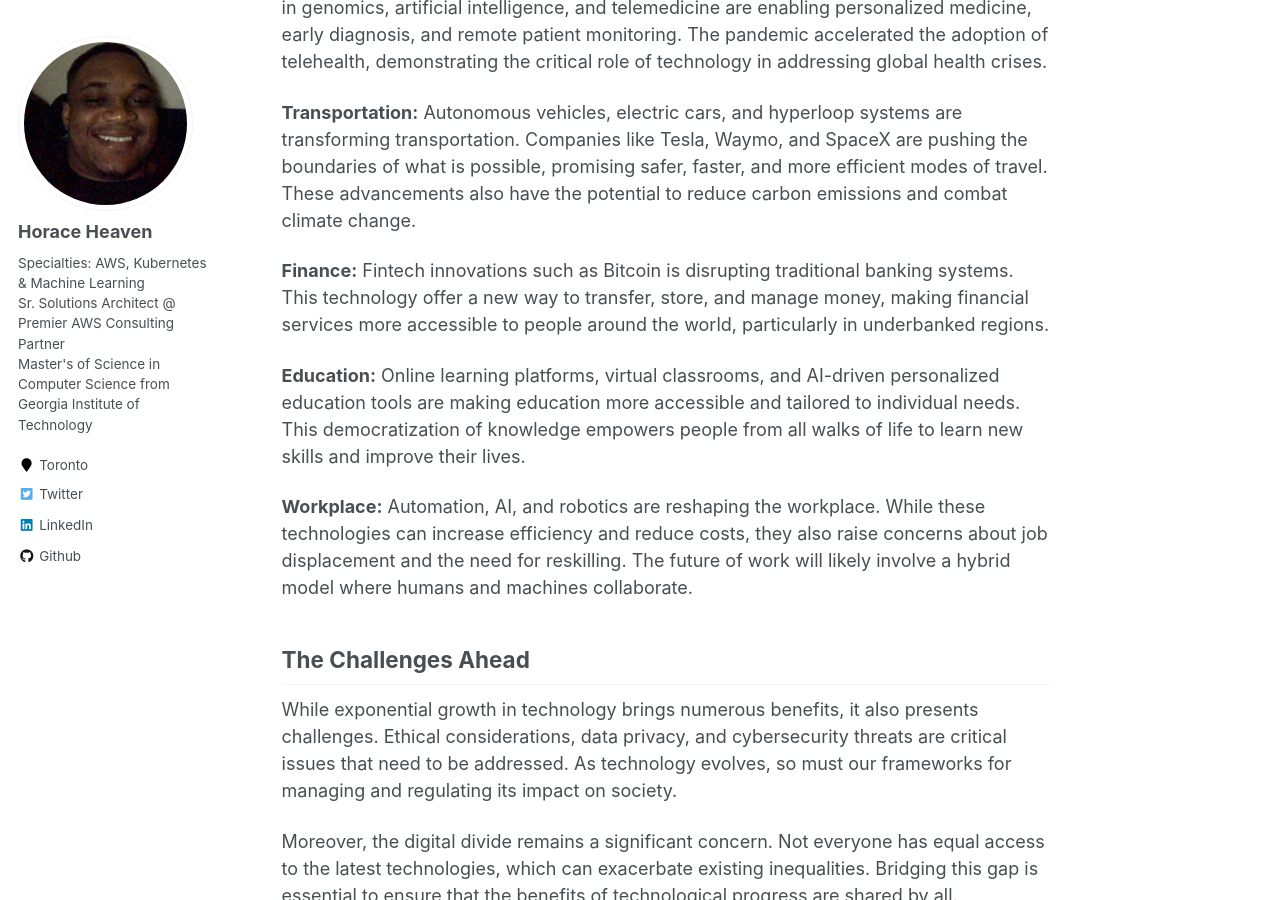
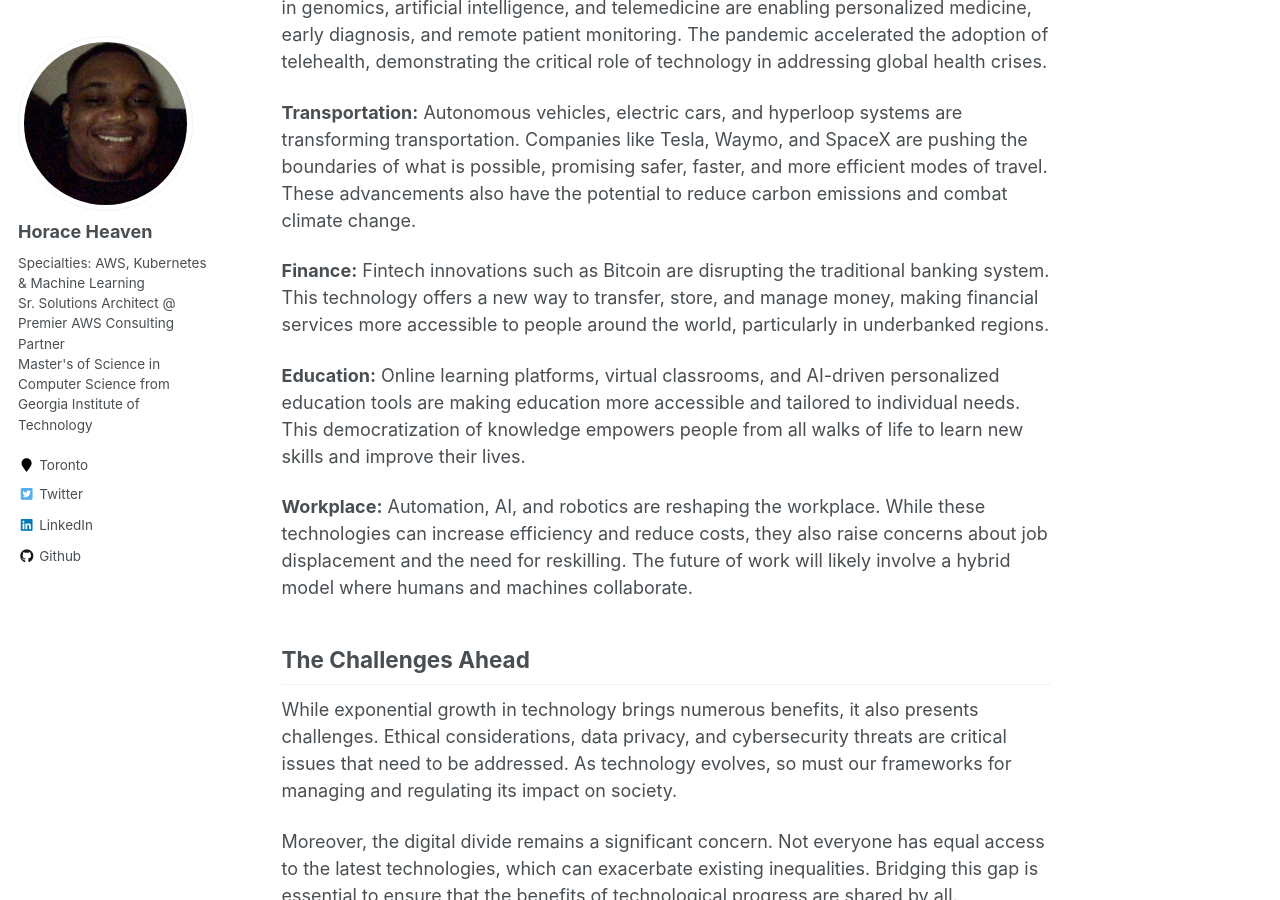
Before and after one commit to horaceheaven/horaceheaven.github.io, a Jekyll site: the page built from _publications/technology-progress-in-the-exponential-dimension.md, in a window 1280 px wide and 900 px high, scrolled down 935 px. Built offline with Jekyll 4.4.1, drawn with Linux system fonts in a browser that asks for light colours.

Commit message:
update post

```diff
--- a/_publications/technology-progress-in-the-exponential-dimension.md
+++ b/_publications/technology-progress-in-the-exponential-dimension.md
@@ -21,7 +21,7 @@ Unlike linear growth, where changes are gradual and predictable, exponential gro
 
 **Transportation:** Autonomous vehicles, electric cars, and hyperloop systems are transforming transportation. Companies like Tesla, Waymo, and SpaceX are pushing the boundaries of what is possible, promising safer, faster, and more efficient modes of travel. These advancements also have the potential to reduce carbon emissions and combat climate change.
 
-**Finance:** Fintech innovations such as Bitcoin is disrupting traditional banking systems. This technology offer a new way to transfer, store, and manage money, making financial services more accessible to people around the world, particularly in underbanked regions.
+**Finance:** Fintech innovations such as Bitcoin are disrupting the traditional banking system. This technology offers a new way to transfer, store, and manage money, making financial services more accessible to people around the world, particularly in underbanked regions.
 
 **Education:** Online learning platforms, virtual classrooms, and AI-driven personalized education tools are making education more accessible and tailored to individual needs. This democratization of knowledge empowers people from all walks of life to learn new skills and improve their lives.
 
```
